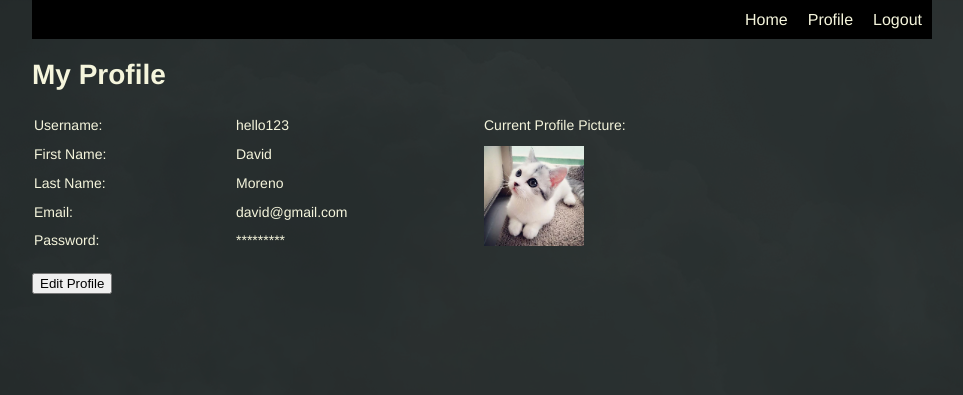
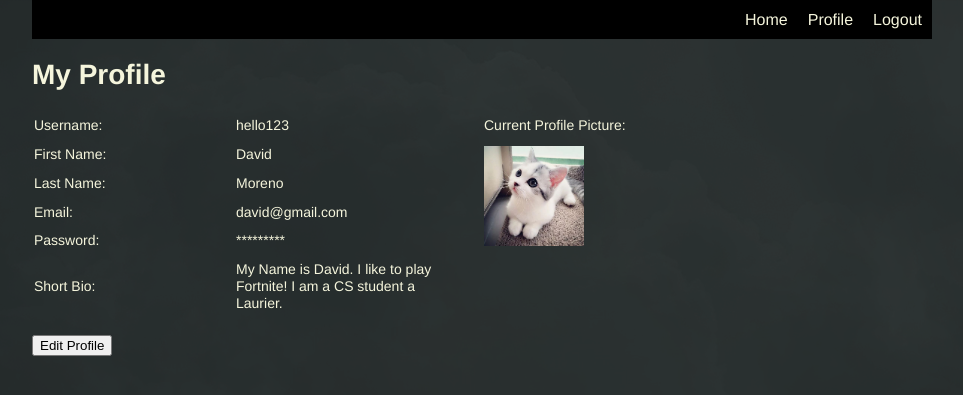
Before and after one commit to xyfke/CP476-Project, a PHP site: page /profile.html in a window 1280 px wide. Shown: the top 395 px of the page, without its empty margins (158-1121 px from the left). Run offline with PHP 8.4, Linux system fonts and the light colour scheme.

Commit message:
Add user self created bio section to profile page.

```diff
--- a/css/styles2.css
+++ b/css/styles2.css
@@ -45,6 +45,10 @@ img {
     float: left;
 }
 
+textarea {
+    resize:none;
+}
+
 .division {
     width: 300px;
     float: left;
--- a/profile.html
+++ b/profile.html
@@ -36,6 +36,10 @@
                     <td>Password: </td>
                     <td>*********</td>
                 </tr>
+                <tr>
+                    <td>Short Bio: </td>
+                    <td>My Name is David. I like to play Fortnite! I am a CS student a Laurier.</td>
+                </tr>
             </table>
         </div>
 
--- a/profile_edit.html
+++ b/profile_edit.html
@@ -45,6 +45,10 @@
                         <td>Re-enter New Password: </td>
                         <td><input value="*********"></td>
                     </tr>
+                    <tr>
+                        <td>Short Bio: </td>
+                        <td><textarea name="message" rows="10" cols="30">My Name is David. I like to play Fortnite! I am a CS student a Laurier.</textarea></td>
+                    </tr>
                 </table>
             </div>
 
```
